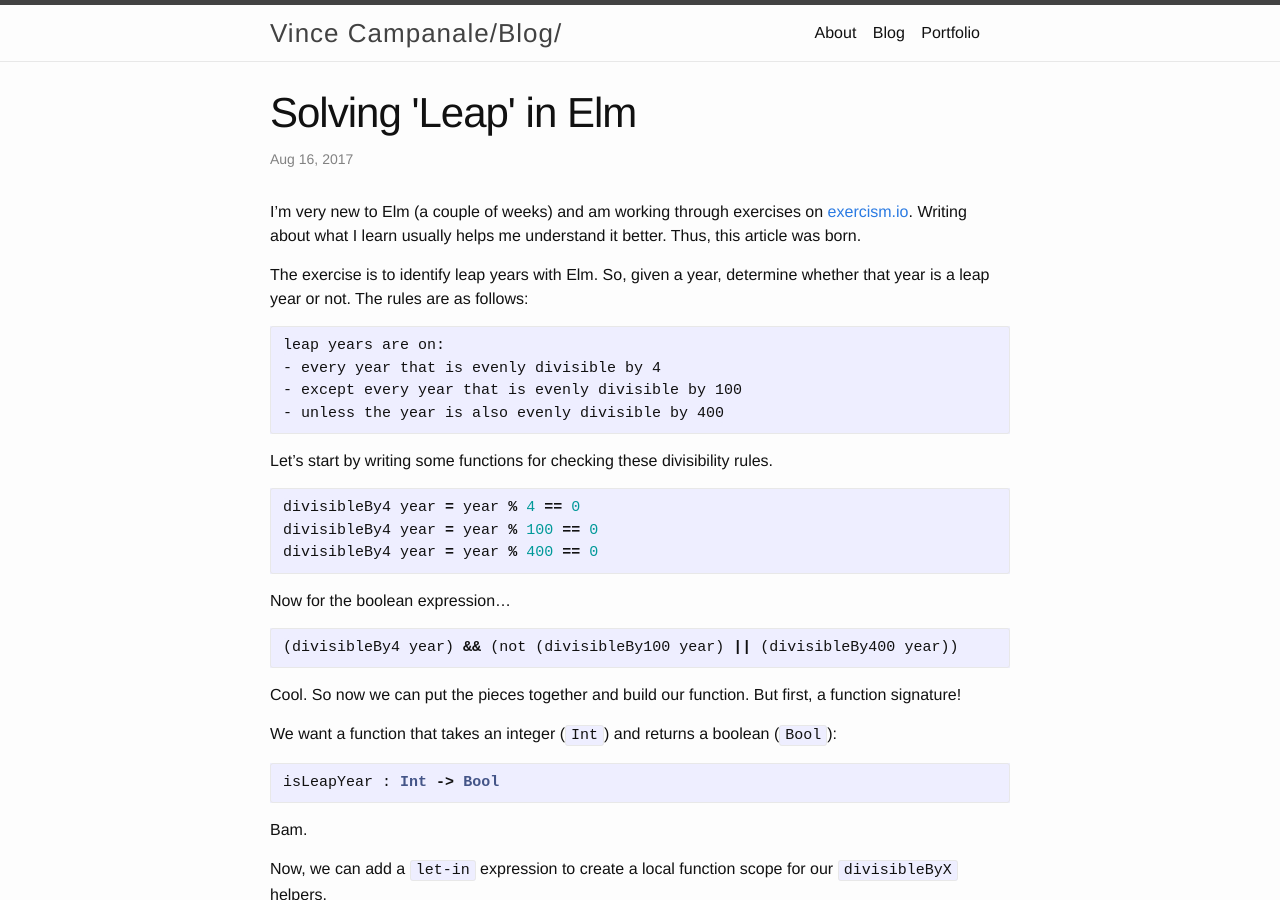
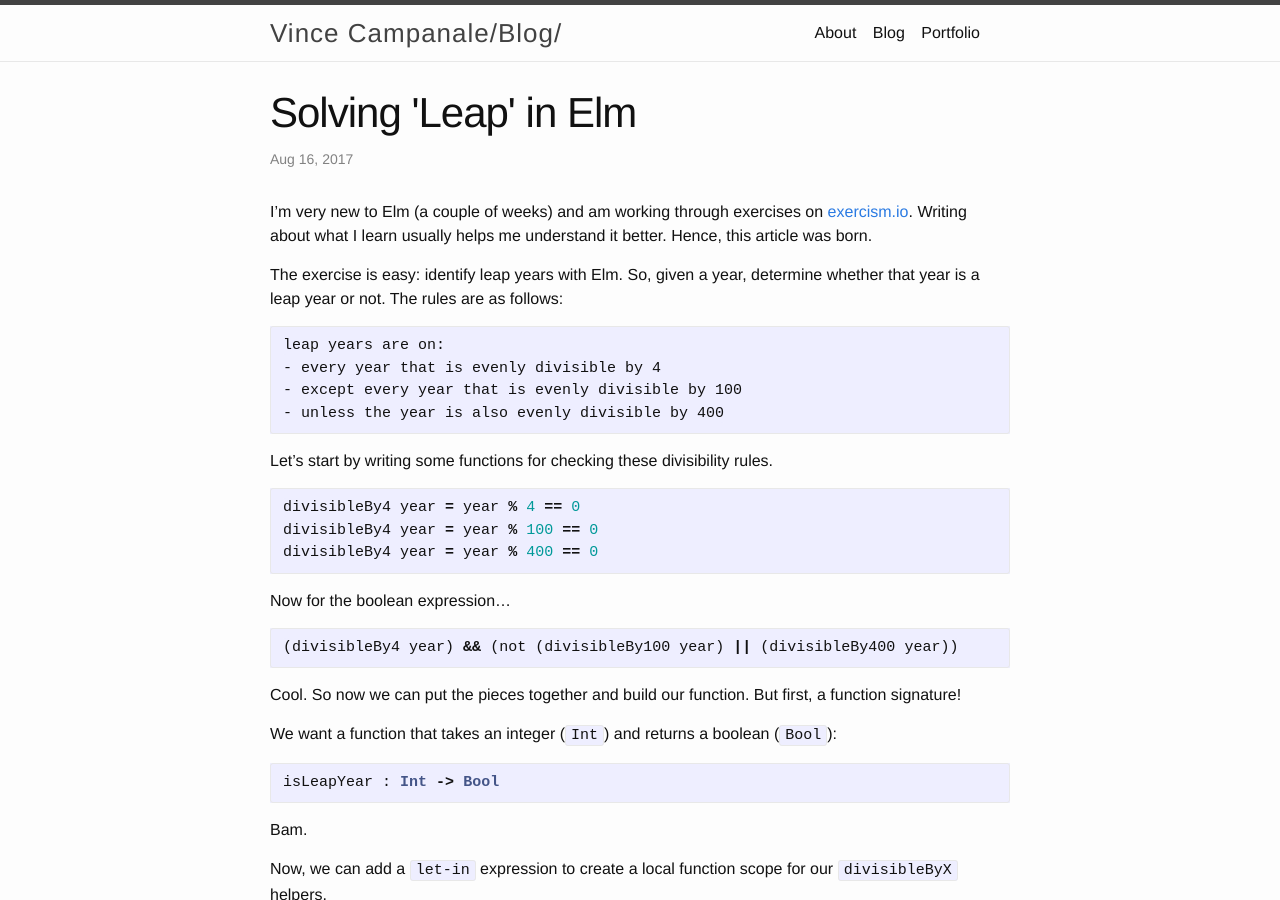
Before and after one commit to vincecampanale/blog, a Jekyll site: the page built from _posts/2017-08-16-leap-in-elm.markdown, in a window 1280 px wide and 900 px high. Built offline with Jekyll 4.4.1, drawn with Linux system fonts in a browser that asks for light colours.

Commit message:
post(leap-in-elm): improv

````diff
--- a/_posts/2017-08-16-leap-in-elm.markdown
+++ b/_posts/2017-08-16-leap-in-elm.markdown
@@ -5,9 +5,9 @@ description: "A short article about using basic utilities from Elm's core librar
 date: 2017-08-16
 ---
 
-I'm very new to Elm (a couple of weeks) and am working through exercises on [exercism.io](exercism.io). Writing about what I learn usually helps me understand it better. Thus, this article was born.
+I'm very new to Elm (a couple of weeks) and am working through exercises on [exercism.io](exercism.io). Writing about what I learn usually helps me understand it better. Hence, this article was born.
 
-The exercise is to identify leap years with Elm. So, given a year, determine whether that year is a leap year or not. The rules are as follows:
+The exercise is easy: identify leap years with Elm. So, given a year, determine whether that year is a leap year or not. The rules are as follows:
 
 ```
 leap years are on:
````
Also changed, not shown: 1 other file.
